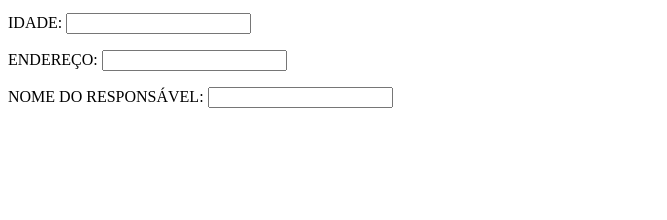
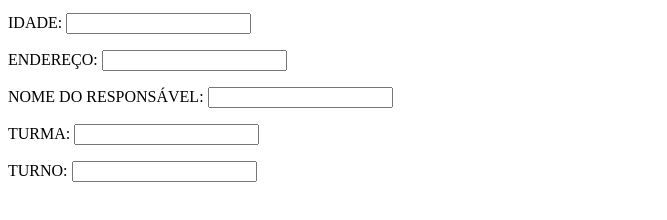
Before and after one commit to kamissantos/FORMUL-RIO, a plain HTML site: page index.html in a window 1280 px wide. Shown: the part 104-324 px from the top of the page, without its empty margins (0-667 px from the left). Drawn offline with Linux system fonts and the light colour scheme.

Commit message:
Update index.html

```diff
--- a/index.html
+++ b/index.html
@@ -13,12 +13,13 @@
 <p>IDADE: <input type="text" name="idade" id="idade"  </p>
 <p>ENDEREÇO: <input type="text" name="endereço" id="endereço"  </p>
 <p>NOME DO RESPONSÁVEL: <input type="text" name="nome do responsável" id="nome do resposável"  </p>
+ <p>TURMA: <input type="text" name="turma" id="turma"  </p>
+ <p>TURNO: <input type="text" name="turno" id="turno"  </p>
 
 
 
 
-
-  </form>
+</form>
 
 
 </body>
```
